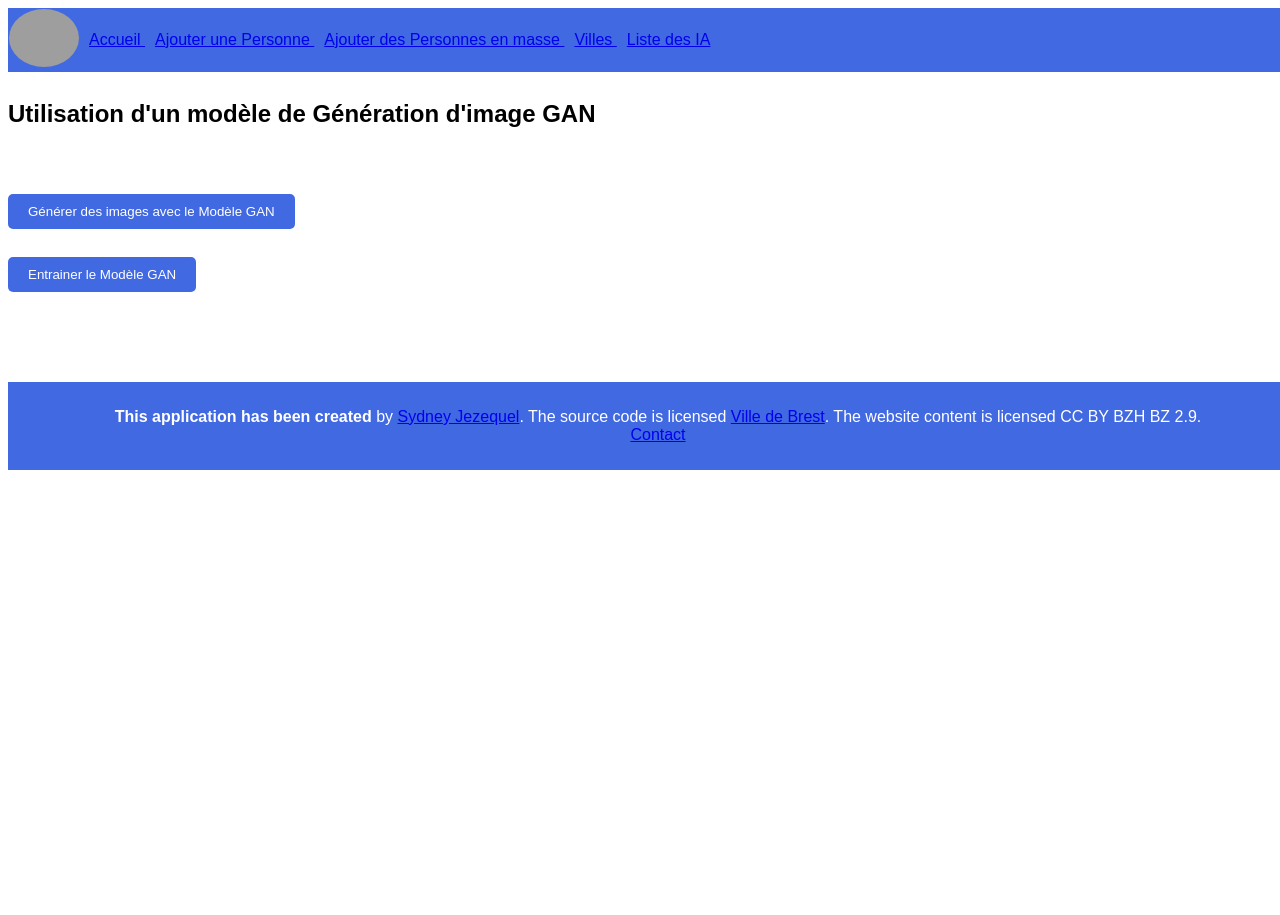
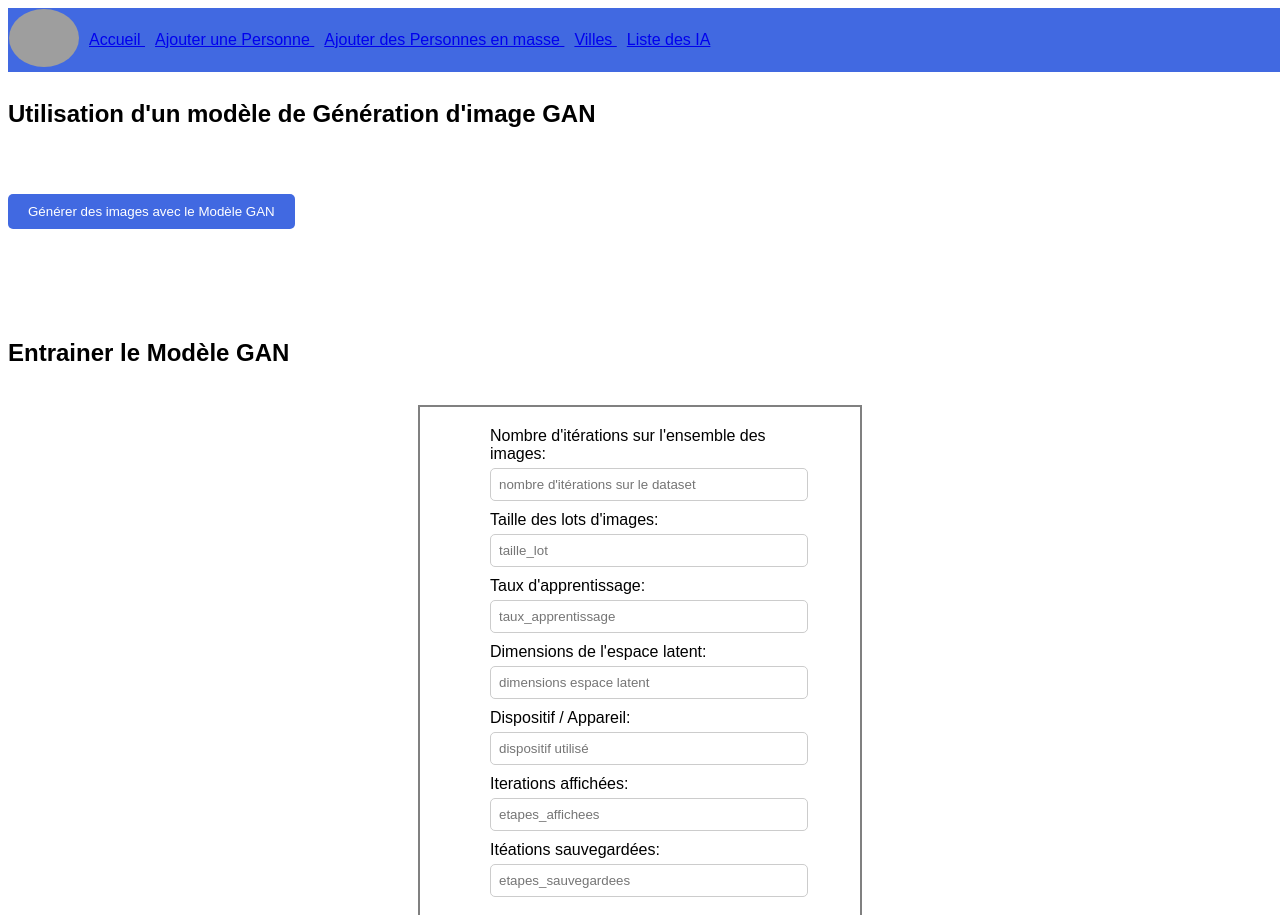
Before and after one commit to SydneyJezequel/applicationIAFrontend, an Angular app: page /gan-model in a window 1280 px wide. Shown: the top 915 px of the page. Before the commit the page ends 800 px from the top, so only its background shows below. Built offline with nearby package versions, Linux system fonts and the light colour scheme; grey boxes are pictures that could not be loaded.

Commit message:
Commit 24 : Ajout de la fonctionnalité qui lance l'entrainement du modèle GAN.

```diff
--- a/src/app/_modules/ia/gan-model/gan-model.component.html
+++ b/src/app/_modules/ia/gan-model/gan-model.component.html
@@ -9,9 +9,46 @@
 
 <br>
 <br>
+<br>
+<br>
+<br>
+<br>
 
 
+<!--
 <button (click)="trainGANModel()">Entrainer le Modèle GAN</button>
+-->
+
+<h2>Entrainer le Modèle GAN</h2>
+
+<br>
+
+<div class="cadre">
+  <form (ngSubmit)="trainGANModel()">
+    <label for="n_epochs">Nombre d'itérations sur l'ensemble des images: </label>
+    <input id="n_epochs" [(ngModel)]="n_epochs" name="n_epochs" placeholder="nombre d'itérations sur le dataset">
+    <br>
+    <label for="batch_size">Taille des lots d'images: </label>
+    <input id="batch_size" [(ngModel)]="batch_size" name="batch_size" placeholder="taille_lot">
+    <br>
+    <label for="lr">Taux d'apprentissage: </label>
+    <input id="lr" [(ngModel)]="lr" name="lr" placeholder="taux_apprentissage">
+    <br>
+    <label for="z_dim">Dimensions de l'espace latent: </label>
+    <input id="z_dim" [(ngModel)]="z_dim" name="z_dim" placeholder="dimensions espace latent">
+    <br>
+    <label for="device">Dispositif / Appareil: </label>
+    <input id="device" [(ngModel)]="device" name="device" placeholder="dispositif utilisé">
+    <br>
+    <label for="show_step">Iterations affichées: </label>
+    <input id="show_step" [(ngModel)]="show_step" name="show_step" placeholder="etapes_affichees">
+    <br>
+    <label for="save_step">Itéations sauvegardées: </label>
+    <input id="save_step" [(ngModel)]="save_step" name="save_step" placeholder="etapes_sauvegardees">
+    <br>
+    <button type="submit">Enregistrer</button>
+  </form>
+</div>
 
 <br>
 <br>
--- a/src/app/_modules/ia/gan-model/gan-model.component.scss
+++ b/src/app/_modules/ia/gan-model/gan-model.component.scss
@@ -69,3 +69,32 @@ button:hover {
   font-family: Arial, sans-serif;
   color: #45a049;
 }
+
+
+/* Mise en forme du formulaire */
+form {
+  width: 300px;
+  margin: 0 auto;
+}
+
+label {
+  display: block;
+  margin-bottom: 5px;
+}
+
+input {
+  width: 100%;
+  padding: 8px;
+  margin-bottom: 10px;
+  border: 1px solid #ccc;
+  border-radius: 5px;
+}
+
+
+/* Encadrement des fonctionnalités. */
+.cadre{
+  border: 2px solid grey;
+  padding: 20px;
+  max-width: 400px;
+  margin: 0 auto;
+}
--- a/src/app/_modules/ia/gan-model/gan-model.component.ts
+++ b/src/app/_modules/ia/gan-model/gan-model.component.ts
@@ -34,8 +34,14 @@ export class GanModelComponent implements OnInit {
   public successTraining !: string;
   public errorTraining !: string;
 
-
-
+  // Champs du formulaire d'entrainement :
+  public n_epochs !: number;
+  public batch_size !: number;
+  public lr !: number;
+  public z_dim !: number;
+  public device !: string
+  public show_step !: number;
+  public save_step !: number;
 
 
 
@@ -86,7 +92,17 @@ export class GanModelComponent implements OnInit {
    */
   public async trainGANModel(): Promise<any>{
     try {
-      this.reponseTrainingGANModel = await this.iaService.trainGANModel();
+      console.log("*********** TEST ***********")
+      console.log(this.n_epochs)
+      console.log(this.batch_size)
+      console.log(this.lr)
+      console.log(this.z_dim)
+      console.log(this.device)
+      console.log(this.show_step)
+      console.log(this.save_step)
+      console.log("*********** TEST ***********")
+      this.reponseTrainingGANModel = await this.iaService.trainGANModel(this.n_epochs, this.batch_size, this.lr, this.z_dim, this.device, this.show_step , this.save_step);
+      // this.reponseTrainingGANModel = await this.iaService.trainGANModel();
       console.log(this.reponseTrainingGANModel);
       if (this.reponseTrainingGANModel) {
         this.successTraining = this.trainingSuccess;
--- a/src/app/_services/ia.service.ts
+++ b/src/app/_services/ia.service.ts
@@ -414,18 +414,10 @@ export class IaService {
    * du modèle GAN.
    *
    */
-  public async trainGANModel(): Promise<any>{
+  public async trainGANModel(n_epochs : number, batch_size : number, lr : number, z_dim : number, device : string, show_step : number, save_step:number): Promise<any>{
     try {
-      const nbEpochs = 1000;
-      const batchSize = 128;
-      const lr = 1e-4;
-      const zDim = 200;
-      const device = 'cpu';
-      const showStep = 35;
-      const saveStep = 35;
-
       // Création de l'url :
-      const url = `${this.trainGANModelUrl}?nbEpochs=${nbEpochs}&batchSize=${batchSize}&lr=${lr}&zDim=${zDim}&device=${device}&showStep=${showStep}&saveStep=${saveStep}`;
+      const url = `${this.trainGANModelUrl}?nbEpochs=${n_epochs}&batchSize=${batch_size}&lr=${lr}&zDim=${z_dim}&device=${device}&showStep=${show_step}&saveStep=${save_step}`;
 
       // Exécution du Backend :
       const response = await this.http.post<boolean>(url, {}).toPromise();
```
